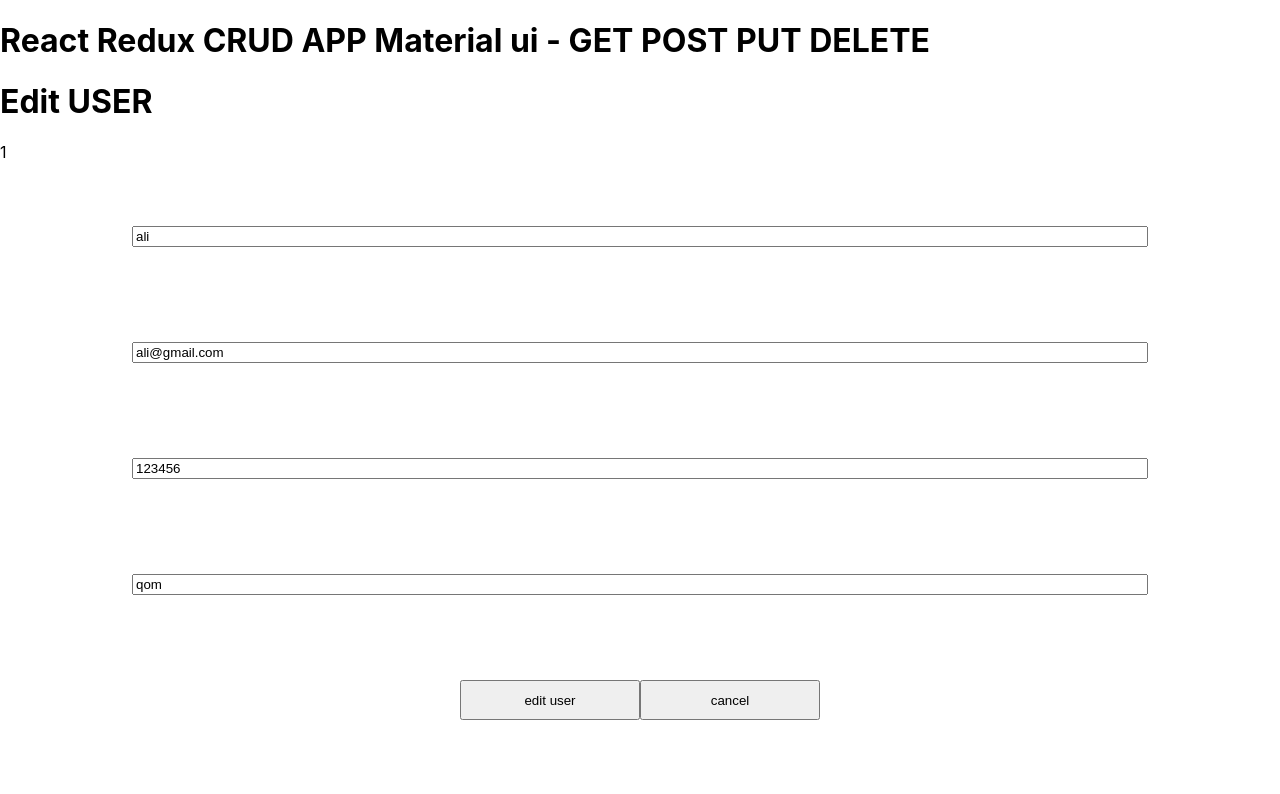
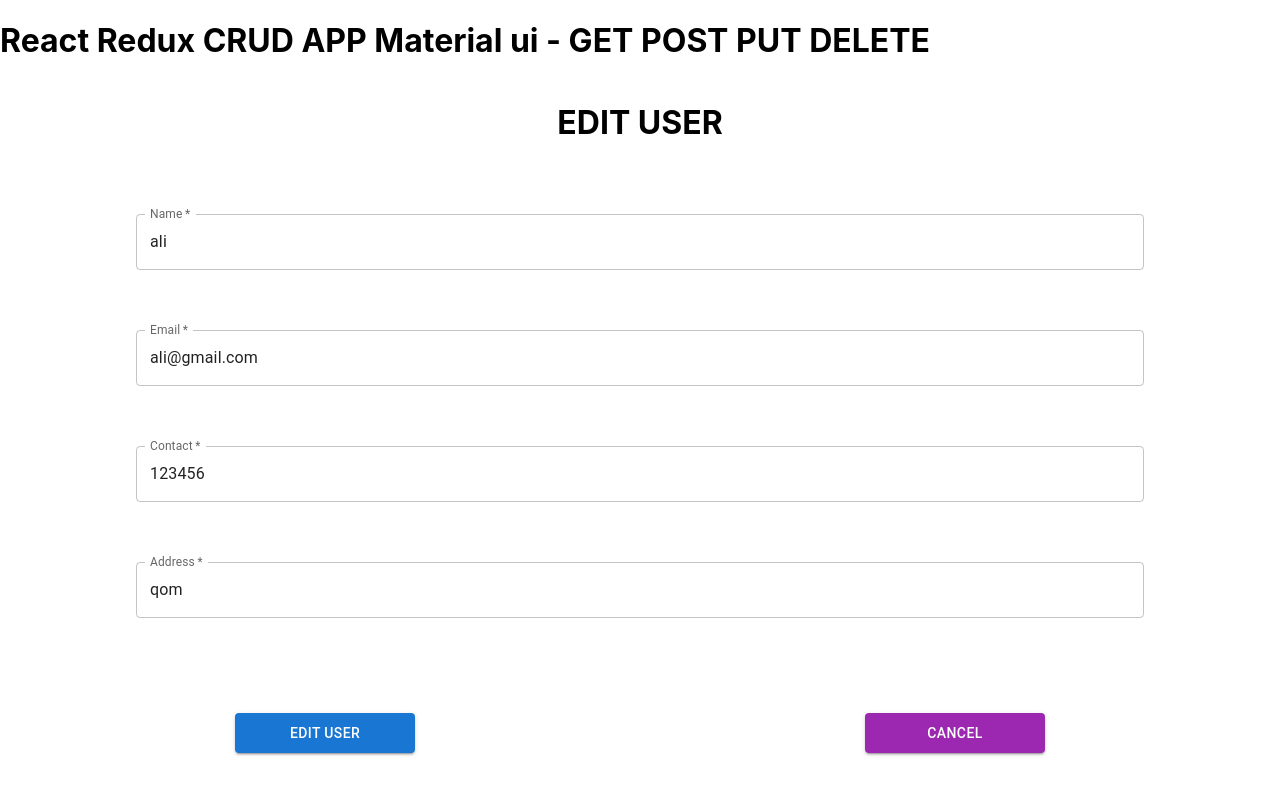
Before and after one commit to hassanamiri369/React-Redux-CRUD-App-material-ui-GET-POST-PUT-DELETE, a React (Create React App) app: page /editUser/1 in a window 1280 px wide. Shown: the top 794 px of the page. Built offline with nearby package versions, Linux system fonts and the light colour scheme; data requests are answered from the project's data file.

Commit message:
added alert notification

```diff
--- a/src/pages/EditUser.js
+++ b/src/pages/EditUser.js
@@ -1,7 +1,8 @@
 import React , {useState , useEffect} from 'react'
 import { useDispatch, useSelector } from 'react-redux'
 import { Outlet, useNavigate, useParams } from 'react-router-dom'
-import { addUser, getSingleUser, updateUser } from '../Redux/action'
+import {getSingleUser, updateUser } from '../Redux/action'
+import { Alert, Button, TextField } from '@mui/material';
 
 const EditUser = () => {
 
@@ -61,28 +62,31 @@ const EditUser = () => {
     return (
         <div>
             <Outlet/>
-             <div>
-                <h1>Edit USER</h1>
-                <p>{error && <span>{error}</span>}</p>
+        <div className='head'>
+            <h1>EDIT USER</h1>
+             <div style={{backgroundColor : "blue" , width : "70%" , borderRadius : "5px"}}>{error && <Alert severity='error' >{error}</Alert>}</div>
         </div>
+
+
         <div className='add-form'>
-            <p>{id}</p>
             <form autoComplete='off' noValidate onSubmit={handleSubmit}>
                 <div>
-                    <input onChange={handleInputChange} placeholder='name' type="text" name='name' value={name || ""} />
+                    <TextField  required placeholder='Ali' onChange={handleInputChange} label="Name" variant='outlined' type='text' name='name' value={name || ""} />
                 </div>
                 <div>
-                    <input onChange={handleInputChange} placeholder='email' type="text" name='email' value={email || ""} />
+                    <TextField  required placeholder='hassanamiri369@gmail.com' onChange={handleInputChange} label="Email" variant='outlined' type='email' name='email' value={email || ""} />
                 </div>
                 <div>
-                    <input onChange={handleInputChange} placeholder='contact' type="text" name='contact' value={contact || ""} />
+                    <TextField required placeholder='09109705963' onChange={handleInputChange} label="Contact" variant='outlined' type='text' name='contact' value={contact || ""} />
+
                 </div>
                 <div>
-                    <input onChange={handleInputChange} placeholder='address' type="text" name='address' value={address || ""} />
+                    <TextField required placeholder='tehran ,Navab ,street 23' onChange={handleInputChange} label="Address" variant='outlined' type='text' name='address' value={address || ""} />
                 </div>
-                <div>
-                    <button type='submit'>edit user</button>
-                    <button onClick={()=>navigate("/")}>cancel</button>
+                <div className='buttons-form'>
+                    <Button color='primary' type='submit' variant='contained'>Edit User</Button>
+
+                    <Button color='secondary' variant='contained' onClick={() => navigate("/")}>cancel</Button>
                 </div>
             </form>
         </div>
```
Lines whose indentation alone changed are shown as unchanged.
